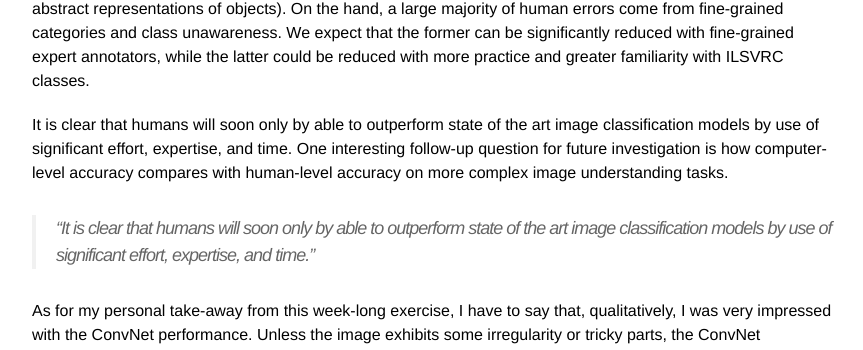
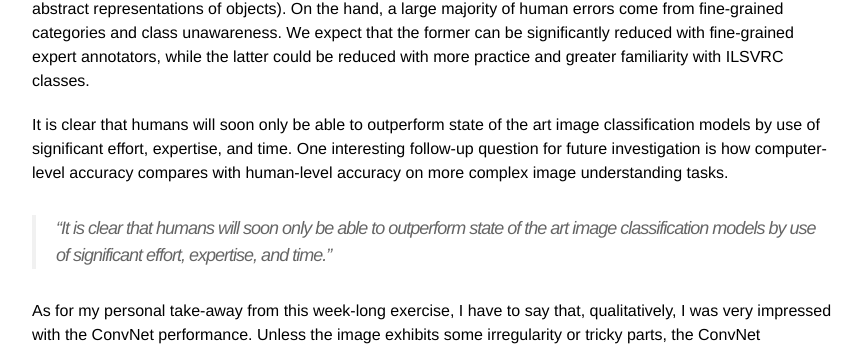
Before and after one commit to karpathy/karpathy.github.io, a Jekyll site: the page built from _posts/2014-09-02-what-i-learned-from-competing-against-a-convnet-on-imagenet.markdown, in a window 1280 px wide and 900 px high, scrolled down 5909 px. Shown: the part 164-514 px from the top of the window, without its empty margins (208-1071 px from the left). Built offline with Jekyll 4.4.1, drawn with Linux system fonts in a browser that asks for light colours; Markdown is read by kramdown in place of the engine named in the settings; comment, search, counter and statistics services are not loaded.

Commit message:
fixing typo

```diff
--- a/_posts/2014-09-02-what-i-learned-from-competing-against-a-convnet-on-imagenet.markdown
+++ b/_posts/2014-09-02-what-i-learned-from-competing-against-a-convnet-on-imagenet.markdown
@@ -107,9 +107,9 @@ We investigated the performance of trained human annotators on a sample of up to
 We expect that some sources of error may be relatively easily eliminated (e.g. robustness to filters, rotations, collages, effectively reasoning over multiple scales), while others may prove more elusive (e.g. identifying
 abstract representations of objects). On the hand, a large majority of human errors come from fine-grained categories and class unawareness. We expect that the former can be significantly reduced with fine-grained expert annotators, while the latter could be reduced with more practice and greater familiarity with ILSVRC classes.
 
-It is clear that humans will soon only by able to outperform state of the art image classification models by use of significant effort, expertise, and time. One interesting follow-up question for future investigation is how computer-level accuracy compares with human-level accuracy on more complex image understanding tasks.
+It is clear that humans will soon only be able to outperform state of the art image classification models by use of significant effort, expertise, and time. One interesting follow-up question for future investigation is how computer-level accuracy compares with human-level accuracy on more complex image understanding tasks.
 
-> "It is clear that humans will soon only by able to outperform state of the art image classification models by use of significant effort, expertise, and time."
+> "It is clear that humans will soon only be able to outperform state of the art image classification models by use of significant effort, expertise, and time."
 
 As for my personal take-away from this week-long exercise, I have to say that, qualitatively, I was very impressed with the ConvNet performance. Unless the image exhibits some irregularity or tricky parts, the ConvNet confidently and robustly predicts the correct label. If you're feeling adventurous, try out [the labeling interface](http://cs.stanford.edu/people/karpathy/ilsvrc/) for yourself and draw your own conclusions. I can promise that you'll gain interesting qualitative insights into where state-of-the-art Computer Vision works, where it fails, and how.
 
```
